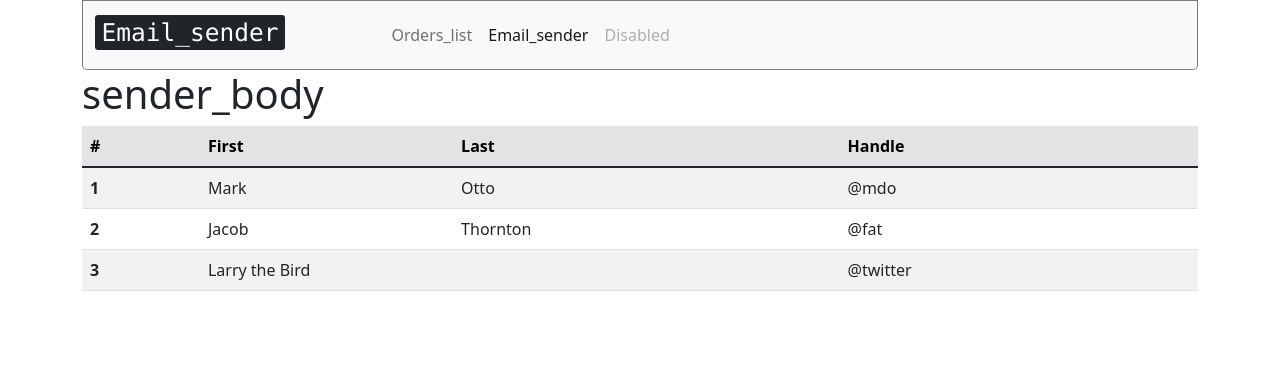
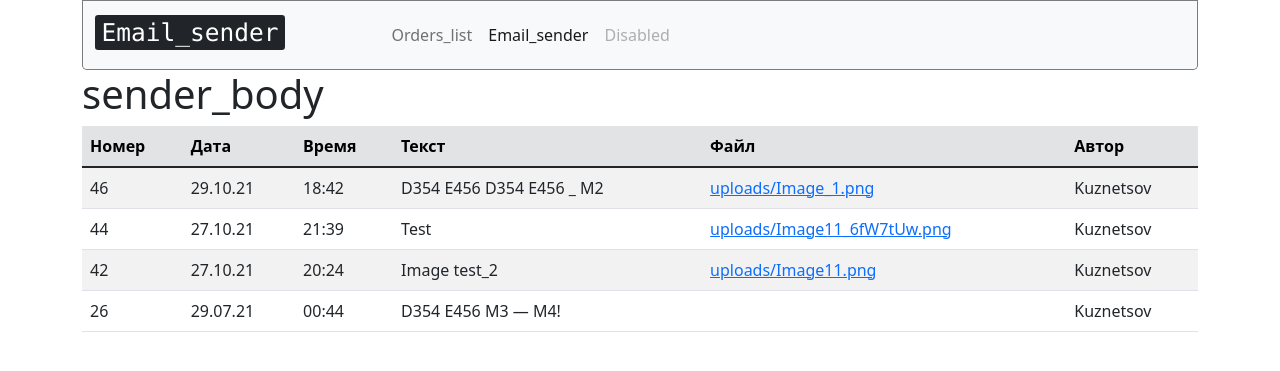
Before and after one commit to MyodsOnline/NewsBlog_django, a Django app: page /send/ in a window 1280 px wide. Shown: the top 371 px of the page. Run offline with Django 3.2, Linux system fonts and the light colour scheme.

Commit message:
block body in email_sender updated

```diff
--- a/email_sender/templates/email_sender/send.html
+++ b/email_sender/templates/email_sender/send.html
@@ -10,29 +10,46 @@
     <table class="table table-striped table-hover">
       <thead class="table-secondary">
         <tr>
-          <th scope="col">#</th>
-          <th scope="col">First</th>
-          <th scope="col">Last</th>
-          <th scope="col">Handle</th>
+            <th scope="col">Номер</th>
+            <th scope="col">Дата</th>
+            <th scope="col">Время</th>
+            <th scope="col">Текст</th>
+            <th scope="col">Файл</th>
+            <th scope="col">Автор</th>
         </tr>
       </thead>
       <tbody>
         <tr>
-          <th scope="row">1</th>
-          <td>Mark</td>
-          <td>Otto</td>
-          <td>@mdo</td>
+            <td>46</td>
+            <td>29.10.21</td>
+            <td>18:42</td>
+            <td class="bis">D354 E456 D354 E456 _ M2</td>
+            <td><a href="uploads/Image_1.png" target="_blank">uploads/Image_1.png</a></td>
+            <td>Kuznetsov</td>
         </tr>
         <tr>
-          <th scope="row">2</th>
-          <td>Jacob</td>
-          <td>Thornton</td>
-          <td>@fat</td>
+            <td>44</td>
+            <td>27.10.21</td>
+            <td>21:39</td>
+            <td class="bis">Test</td>
+            <td><a href="uploads/Image11_6fW7tUw.png" target="_blank">uploads/Image11_6fW7tUw.png</a></td>
+            <td>Kuznetsov</td>
         </tr>
         <tr>
-          <th scope="row">3</th>
-          <td colspan="2">Larry the Bird</td>
-          <td>@twitter</td>
+            <td>42</td>
+            <td>27.10.21</td>
+            <td>20:24</td>
+            <td class="bis">Image test_2</td>
+            <td><a href="uploads/Image11.png" target="_blank">uploads/Image11.png</a></td>
+            <td>Kuznetsov</td>
+        </tr>
+        <tr>
+            <td>26</td>
+            <td>29.07.21</td>
+            <td>00:44</td>
+            <td class="bis">D354 E456 M3 — M4!</td>
+            <td><a href="" target="_blank"></a></td>
+            <td>Kuznetsov</td>
         </tr>
       </tbody>
     </table>
```
